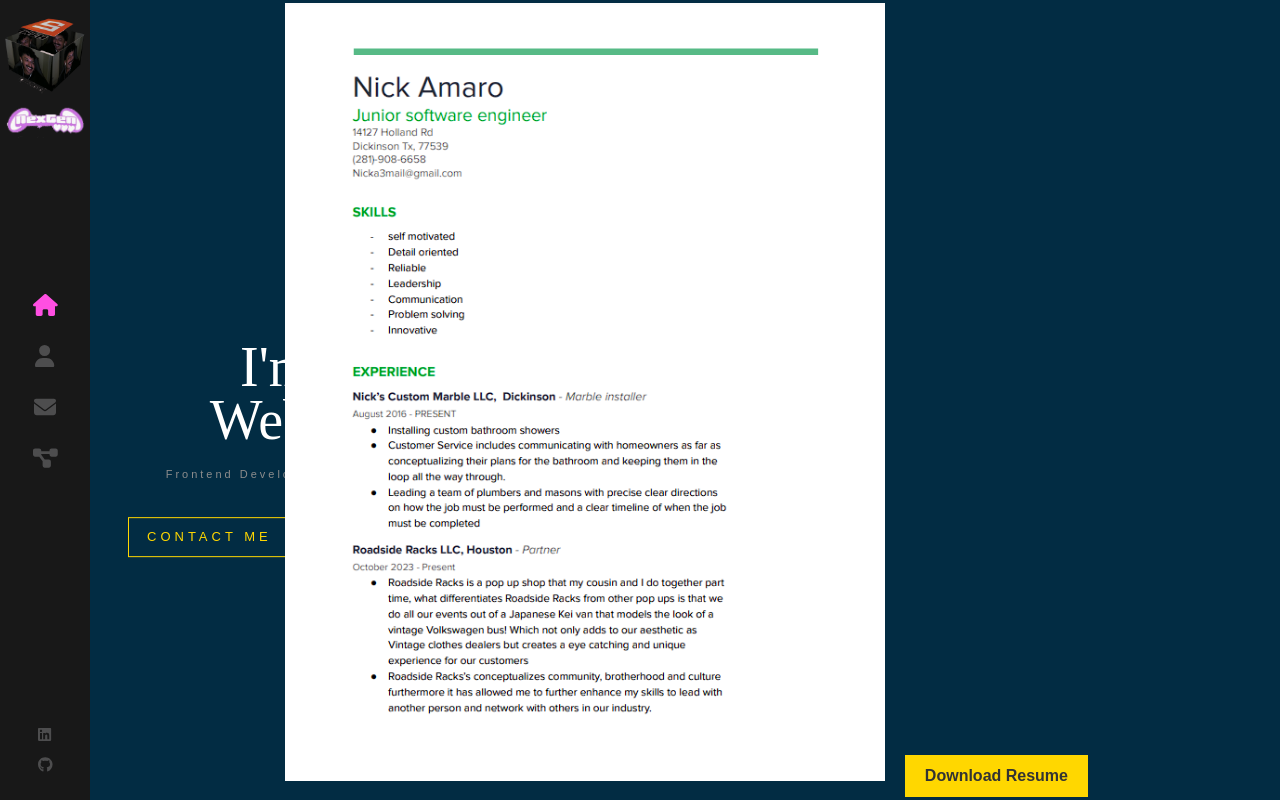
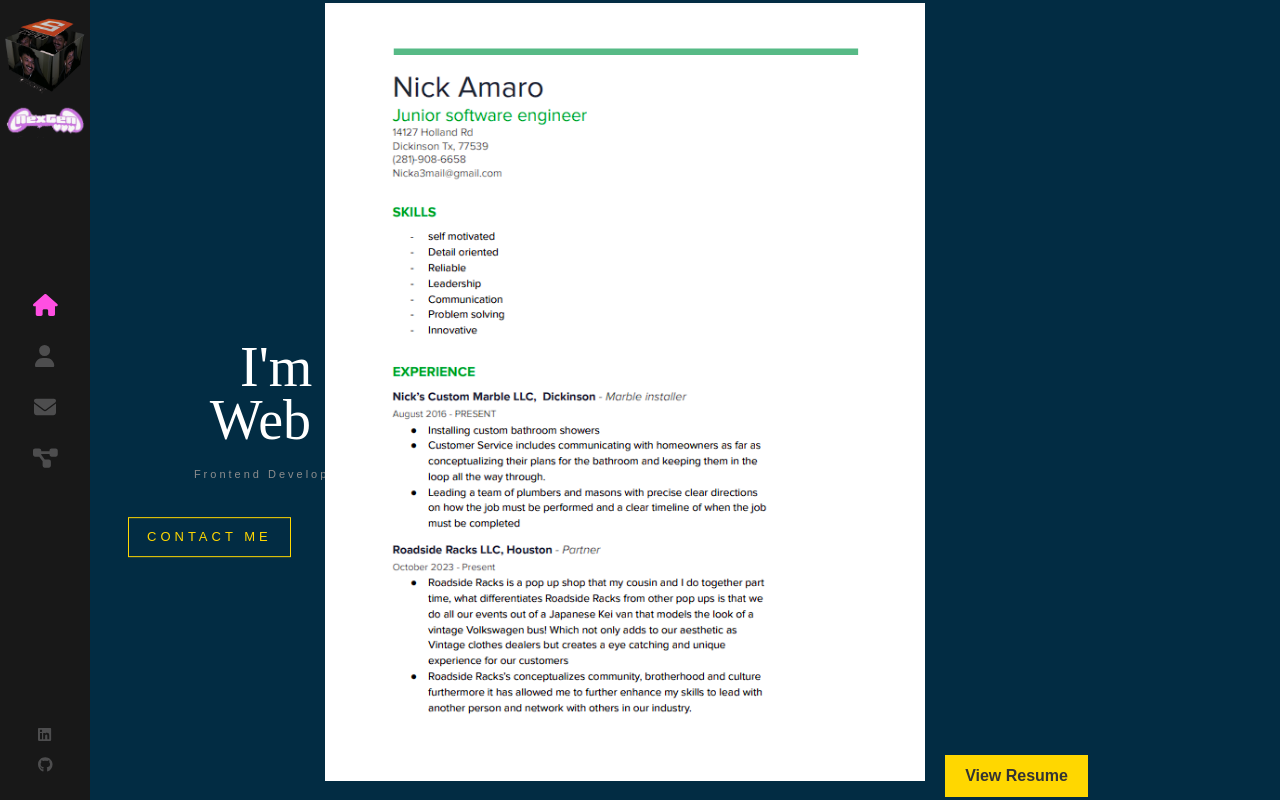
Before and after one commit to niccbytes/portfolio, a React (Create React App) app: page / in a window 1280 px wide. Built offline with nearby package versions, Linux system fonts and the light colour scheme.

Commit message:
added resume link

```diff
--- a/src/components/Home/index.js
+++ b/src/components/Home/index.js
@@ -15,18 +15,18 @@ const Home = () => {
           <br />
           Web Developer
         </h1>
-        <h2>Frontend Developer | JavaScript Scripter | Entrepreneur </h2>
+        <h2>Frontend Developer | JavaScript Scripter | React </h2>
         <Link to="/contact" className="flat-button">
           CONTACT ME
         </Link>
       </div>
       <div className="resume-section">
         <a
-          href="../../assets/images/resume1.png" // Replace with the correct path or URL for your resume
-          download="Nicc_Resume"
+          href="https://docs.google.com/document/d/17wPcZOs1kt0j2ouRBN95u1cbnqHuMCb3jJ_FA7iPEaA/edit?usp=sharing" // Replace with the URL to your hosted resume
+          download="Nicc_Resume.pdf"
         >
           <img src={ResumeIcon} alt="resume" />
-          <button>Download Resume</button>
+          <button>View Resume</button>
         </a>
       </div>
     </div>
```
